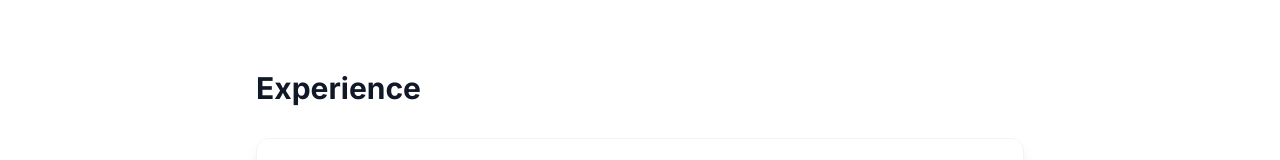
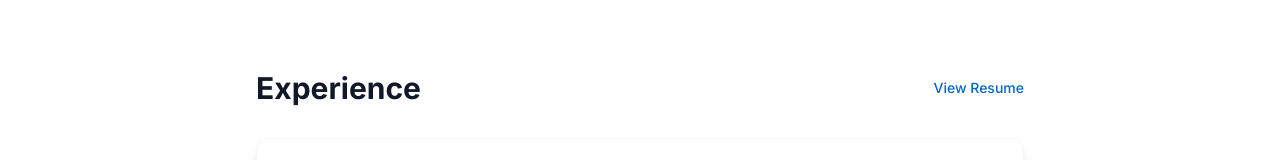
Before and after one commit to shaun-mia/Portfolio, a React (Vite) app: page /about in a window 1280 px wide. Shown: the part 780-940 px from the top of the page. Built offline with nearby package versions, Linux system fonts and the light colour scheme.

Commit message:
update resume

```diff
--- a/src/components/about/ExperienceSection.jsx
+++ b/src/components/about/ExperienceSection.jsx
@@ -65,9 +65,20 @@ export const ExperienceSection = () => {
           whileInView={{ opacity: 1, y: 0 }}
           viewport={{ once: true }}
         >
-          <h2 className="text-3xl font-bold text-gray-900 dark:text-white mb-8">
-            Experience
-          </h2>
+          <div className="flex items-center justify-between mb-8">
+            <h2 className="text-3xl font-bold text-gray-900 dark:text-white">
+              Experience
+            </h2>
+            <a
+              href="https://docs.google.com/document/d/1A0H6u0ZrDOjs1JQsyL0K8idl8aHzZ6Kh/edit?usp=sharing&ouid=106209587651246225417&rtpof=true&sd=true"
+              target="_blank"
+              rel="noopener noreferrer"
+              className="text-sm text-primary-600 dark:text-primary-400 font-medium hover:underline"
+              onClick={e => e.stopPropagation()}
+            >
+              View Resume
+            </a>
+          </div>
         </motion.div>
 
         <motion.div
--- a/src/pages/Home.jsx
+++ b/src/pages/Home.jsx
@@ -71,7 +71,7 @@ const Home = () => {
                 <p className="text-xl text-gray-600 dark:text-gray-300 max-w-3xl text-justify">
                   Motivated Business Analyst passionate about data-driven decision-making and process optimization. Currently contributing to CMED Health Ltd by analyzing business requirements, supporting strategic initiatives, and transforming data into actionable insights that enhance operational efficiency and business growth. </p>
                 <div className="flex flex-wrap justify-center lg:justify-start gap-4">
-                  <a href="https://drive.google.com/file/d/1pDcPu1sOnaBMPGFbOE4g2DKUHcFmVUR_/view?usp=sharing"
+                  <a href="https://drive.google.com/file1A0H6u0ZrDOjs1JQsyL0K8idl8aHzZ6Kh/d/1pDcPu1sOnaBMPGFbOE4g2DKUHcFmVUR_/view?usp=sharing"
                     target="_blank"
                     rel="noopener noreferrer"
                     className="bg-gradient-to-r from-primary-500 to-primary-600 text-white hover:from-primary-600 hover:to-primary-700 px-8 py-3 rounded-lg font-semibold shadow-lg hover:shadow-xl transition-all"
```
